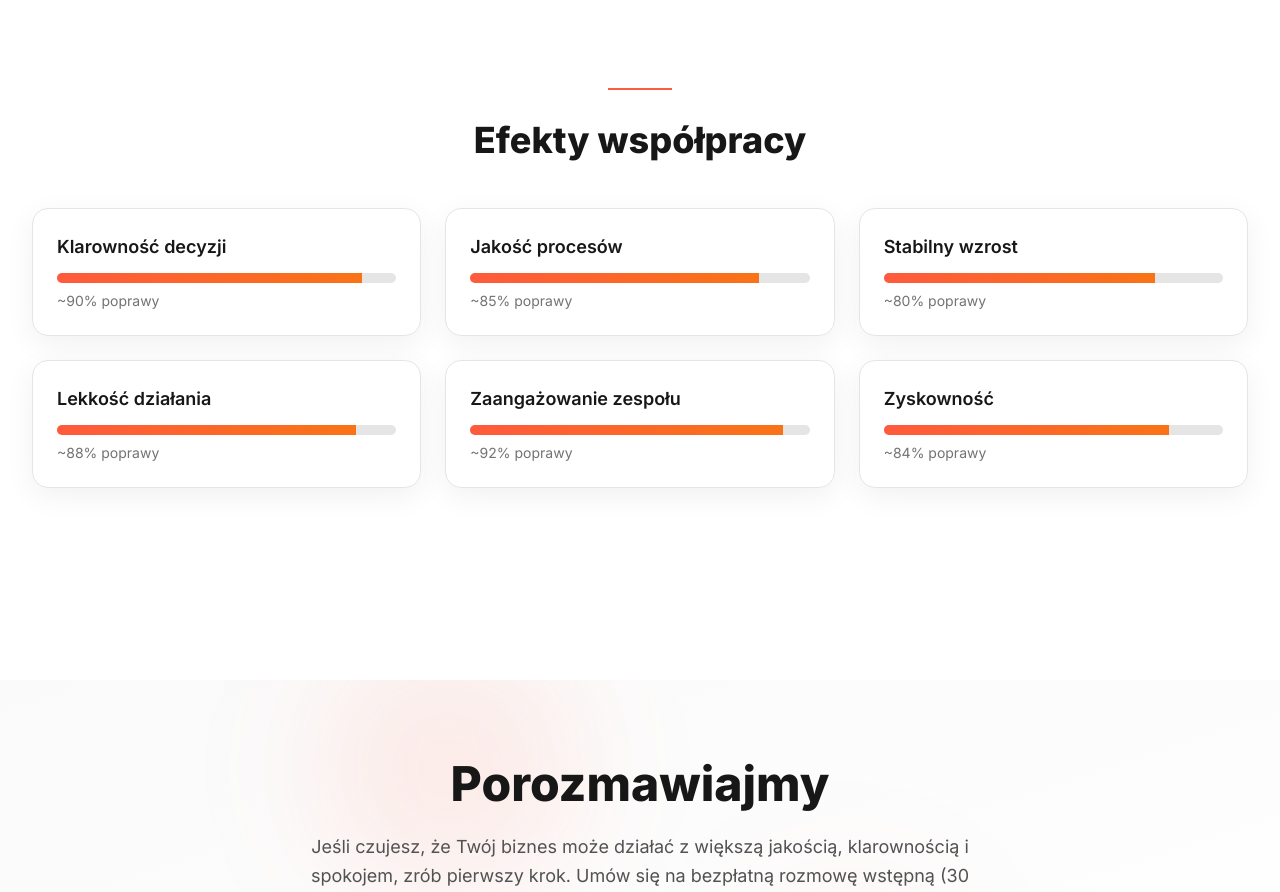
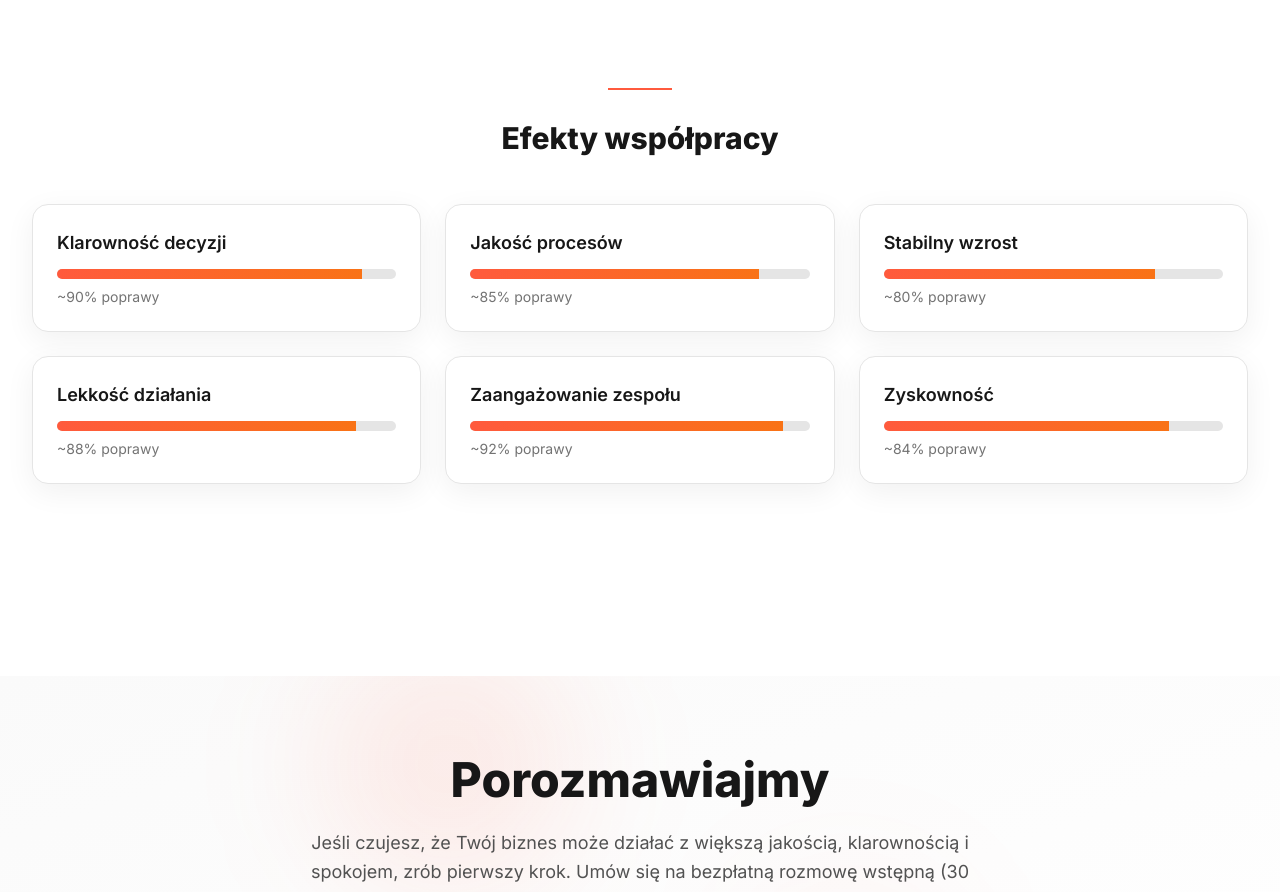
Before and after one commit to technikyvl/MAGIC-LANDING-PAGE-NEW, a Next.js app in the folder MAGICLIFELANDING/: page /wspolpraca in a window 1280 px wide. Shown: the part 5920-6812 px from the top of the page. Built offline with nearby package versions, Linux system fonts and the light colour scheme.

Commit message:
Minor typography adjustment - reduce Efekty wspĂłĹ‚pracy heading size

```diff
--- a/MAGICLIFELANDING/app/wspolpraca/page.jsx
+++ b/MAGICLIFELANDING/app/wspolpraca/page.jsx
@@ -427,7 +427,7 @@ export default function WspolpracaPage() {
         <div className={CONTAINER}>
           <div className="text-center mb-12">
             <div className="inline-block h-[2px] w-16 bg-accent mb-6"></div>
-            <h2 className="slow-reveal text-3xl sm:text-4xl font-extrabold">Efekty współpracy</h2>
+            <h2 className="slow-reveal text-2xl sm:text-3xl font-extrabold">Efekty współpracy</h2>
           </div>
           <div className="grid gap-6 sm:grid-cols-2 lg:grid-cols-3">
             {[
```
